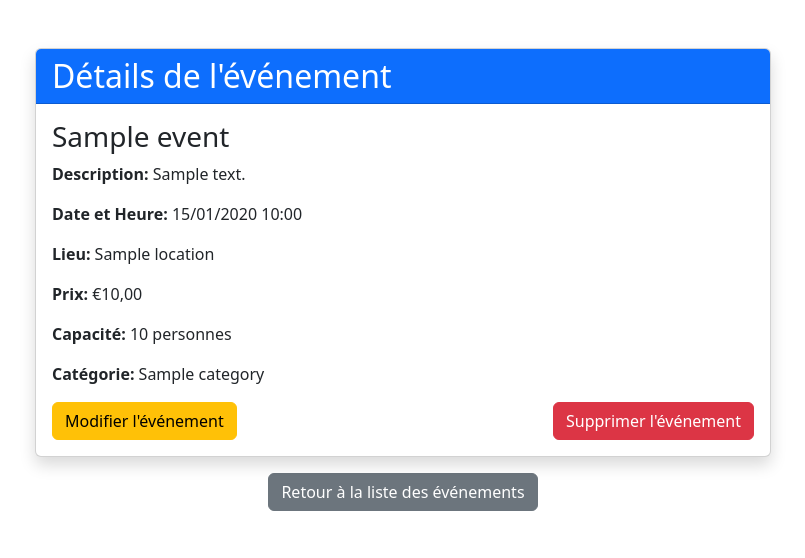
After one commit to mustapha-moutaki/event-platforme, a PHP site: template App/view/events/show.twig in a window 1280 px wide. The commit adds this page. Shown: the top 558 px of the page, without its empty margins (237-1042 px from the left). Run offline with PHP 8.4, Linux system fonts and the light colour scheme; the template is opened without the code that fills it: most values are stand-ins (such as "Sample title", 1, 10 or a date in 2020); some libraries are stand-ins or nearby versions.

Commit message:
Added event management

```diff
--- a/App/core/Controller.php
+++ b/App/core/Controller.php
@@ -5,6 +5,6 @@ namespace App\core;
 class Controller {
     public function view($view, $data = []) {
         extract($data);
-        require __DIR__ .'/../view/home.html.twig';
+        require __DIR__ .'/../view/home.html';
     }
 }
--- /dev/null
+++ b/App/view/events/show.twig
@@ -0,0 +1,44 @@
+<!DOCTYPE html>
+<html lang="fr">
+<head>
+    <meta charset="UTF-8">
+    <meta name="viewport" content="width=device-width, initial-scale=1.0">
+    <title>Détails de l'événement</title>
+    <link href="https://stackpath.bootstrapcdn.com/bootstrap/5.3.0/css/bootstrap.min.css" rel="stylesheet">
+</head>
+<body>
+    <div class="container py-5">
+        <div class="row justify-content-center">
+            <div class="col-md-8">
+                <div class="card shadow">
+                    <div class="card-header bg-primary text-white">
+                        <h2 class="mb-0">Détails de l'événement</h2>
+                    </div>
+                    <div class="card-body">
+                        <h3>{{ event.title }}</h3>
+                        <p><strong>Description:</strong> {{ event.description }}</p>
+                        <p><strong>Date et Heure:</strong> {{ event.date|date("d/m/Y H:i") }}</p>
+                        <p><strong>Lieu:</strong> {{ event.location }}</p>
+                        <p><strong>Prix:</strong> €{{ event.price|number_format(2, ',', ' ') }}</p>
+                        <p><strong>Capacité:</strong> {{ event.capacity }} personnes</p>
+                        <p><strong>Catégorie:</strong> {{ event.category.name }}</p>
+
+                        <div class="d-flex justify-content-between">
+                            <a href="/events/edit/{{ event.id }}" class="btn btn-warning">Modifier l'événement</a>
+                            <form method="POST" action="/events/delete/{{ event.id }}" onsubmit="return confirm('Êtes-vous sûr de vouloir supprimer cet événement ?');">
+                                <button type="submit" class="btn btn-danger">Supprimer l'événement</button>
+                            </form>
+                        </div>
+                    </div>
+                </div>
+            </div>
+        </div>
+        <div class="text-center mt-3">
+            <a href="/events" class="btn btn-secondary">Retour à la liste des événements</a>
+        </div>
+    </div>
+
+    <script src="https://code.jquery.com/jquery-3.6.0.min.js"></script>
+    <script src="https://stackpath.bootstrapcdn.com/bootstrap/5.3.0/js/bootstrap.bundle.min.js"></script>
+</body>
+</html>
```
Also changed, not shown: App/Controllers/front/EventController.php (+18 -11 lines), App/core/Router.php (+17 -11 lines), App/view/events/create.twig (+15 -9 lines), public/index.php (+9 -3 lines).
